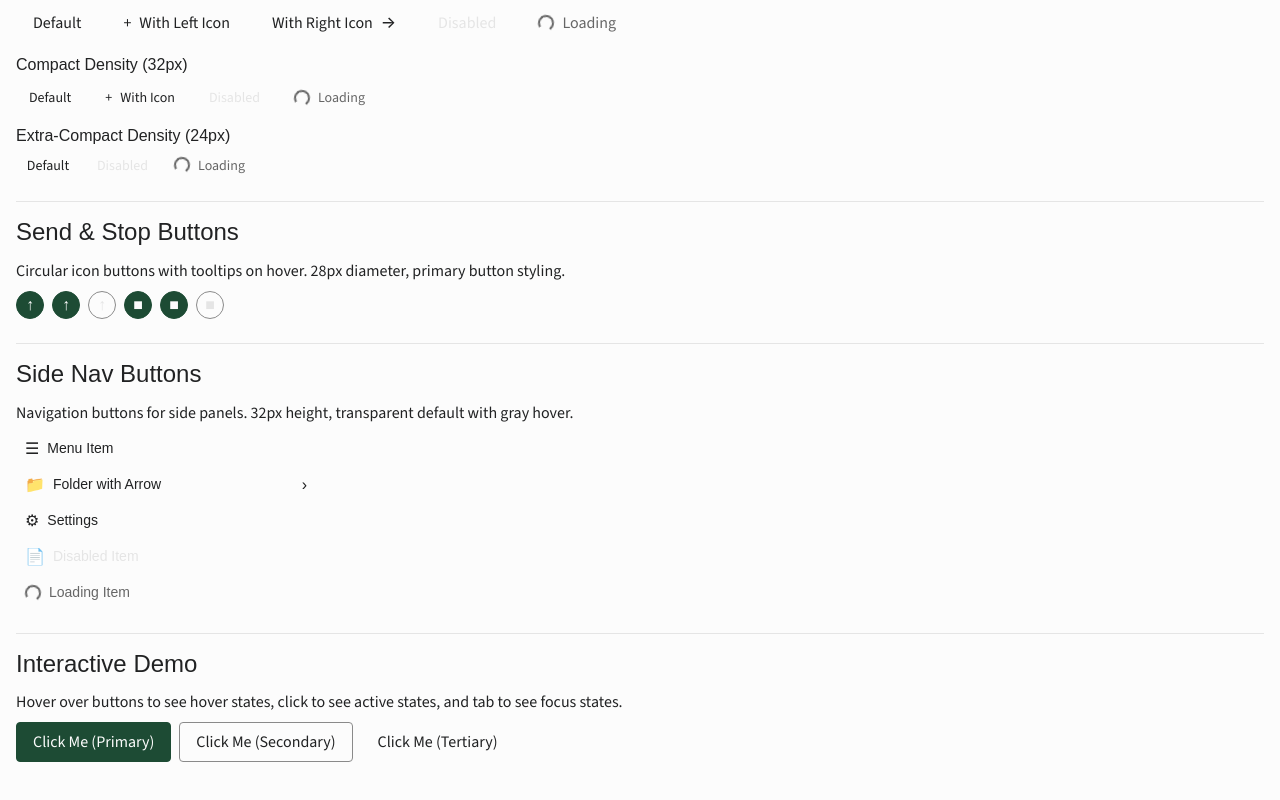
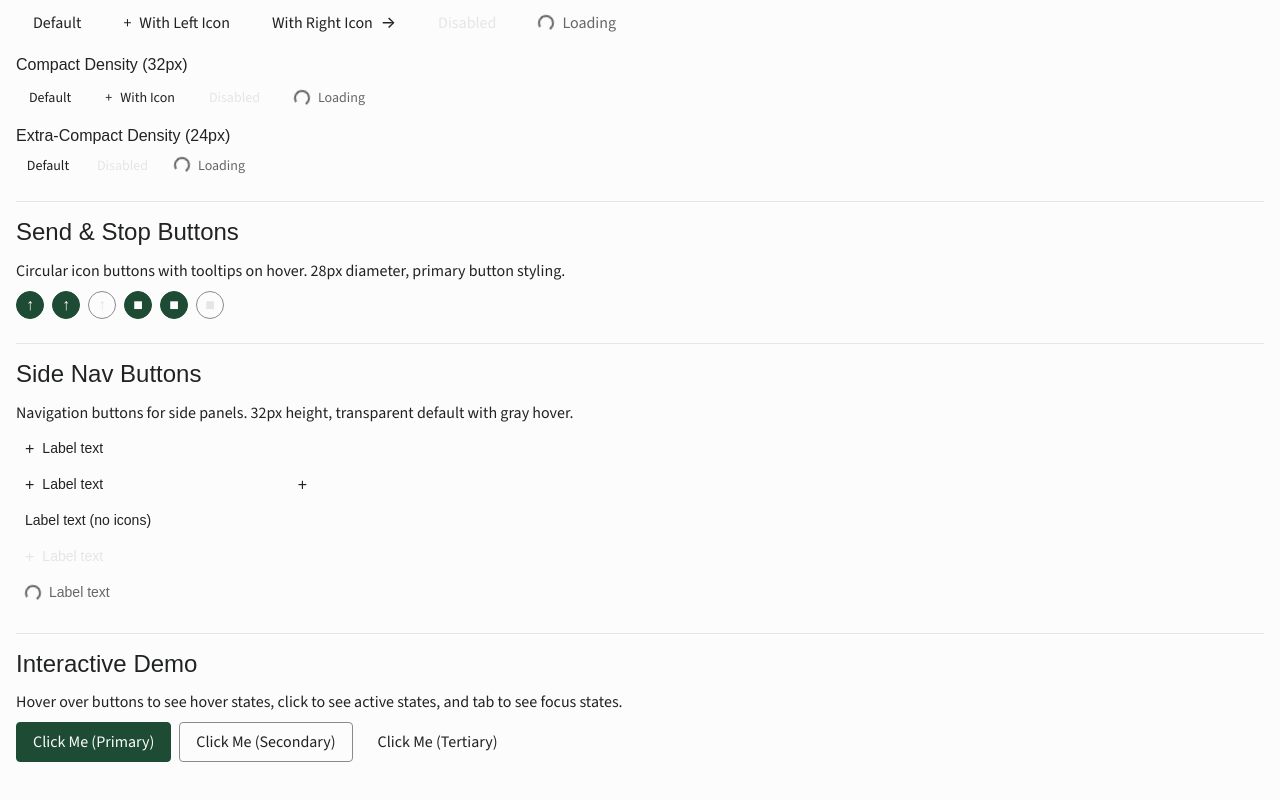
Before and after one commit to nar0906/ui-refresh-library, a React (Vite) app: page / in a window 1280 px wide. Shown: the part 712-1512 px from the top of the page. Built offline with nearby package versions, Linux system fonts and the light colour scheme.

Commit message:
Update SideNavButton demo to match Figma design

```diff
--- a/src/Demo.jsx
+++ b/src/Demo.jsx
@@ -218,20 +218,20 @@ function Demo() {
             Navigation buttons for side panels. 32px height, transparent default with gray hover.
           </Typography>
           <Stack spacing={1} sx={{ maxWidth: 300 }}>
-            <SideNavButton leftIcon={<span>☰</span>}>
-              Menu Item
+            <SideNavButton leftIcon={<span>+</span>}>
+              Label text
             </SideNavButton>
-            <SideNavButton leftIcon={<span>📁</span>} rightIcon={<span>›</span>}>
-              Folder with Arrow
+            <SideNavButton leftIcon={<span>+</span>} rightIcon={<span>+</span>}>
+              Label text
             </SideNavButton>
-            <SideNavButton leftIcon={<span>⚙</span>}>
-              Settings
+            <SideNavButton>
+              Label text (no icons)
             </SideNavButton>
-            <SideNavButton leftIcon={<span>📄</span>} disabled>
-              Disabled Item
+            <SideNavButton leftIcon={<span>+</span>} disabled>
+              Label text
             </SideNavButton>
-            <SideNavButton leftIcon={<span>⟳</span>} loading>
-              Loading Item
+            <SideNavButton leftIcon={<span>+</span>} loading>
+              Label text
             </SideNavButton>
           </Stack>
         </Box>
```
